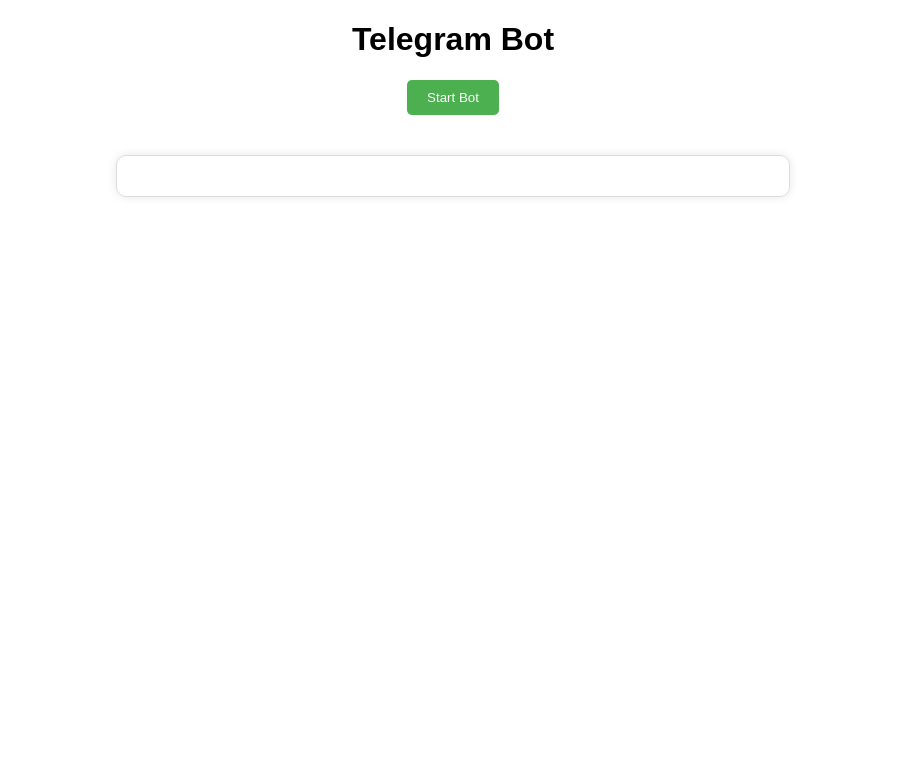
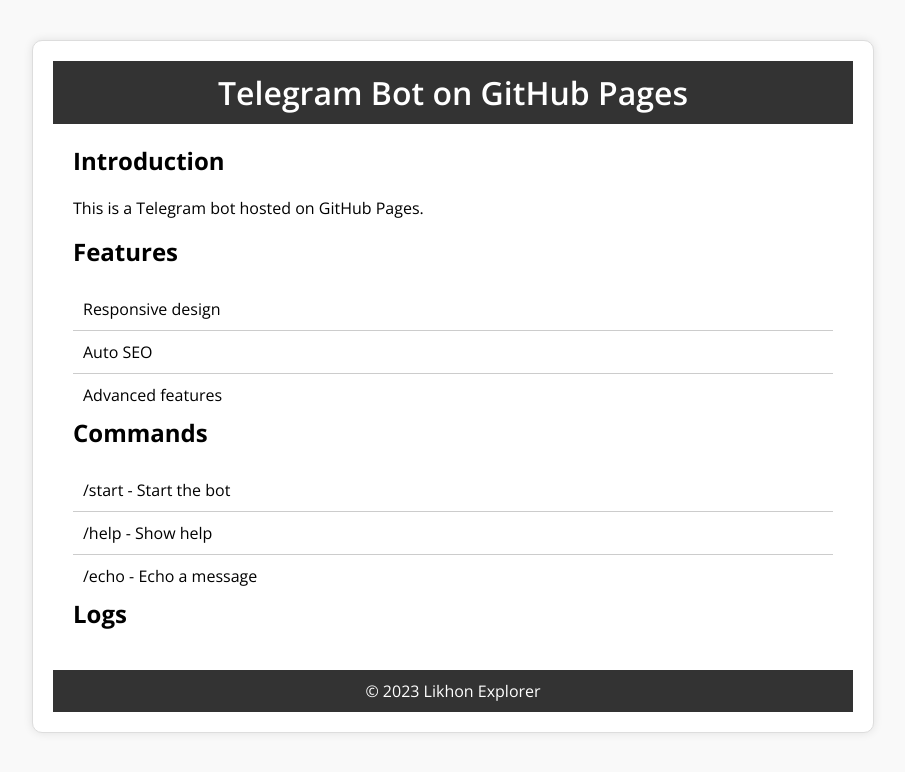
Before and after one commit to LikhonExplorer/telegram-bot-on-pages, a plain HTML site: page index.html in a window 1280 px wide. Shown: the whole page, without its empty margins (187-1092 px from the left). Drawn offline with nearby package versions, Linux system fonts and the light colour scheme; no server answers.

Commit message:
Update index.html

```diff
--- a/index.html
+++ b/index.html
@@ -3,61 +3,119 @@
 <head>
     <meta charset="UTF-8">
     <meta name="viewport" content="width=device-width, initial-scale=1.0">
-    <title>Telegram Bot</title>
+    <title>Telegram Bot on GitHub Pages</title>
+    <meta name="description" content="A Telegram bot hosted on GitHub Pages">
+    <meta name="keywords" content="Telegram bot, GitHub Pages, Likhon Explorer">
+    <meta name="author" content="Likhon Explorer">
+    <meta name="twitter:card" content="summary">
+    <meta name="twitter:title" content="Telegram Bot on GitHub Pages">
+    <meta name="twitter:description" content="A Telegram bot hosted on GitHub Pages">
+    <meta name="twitter:image" content="https://likhonexplorer.github.io/telegram-bot-on-pages/logo.png">
+    <link rel="icon" href="https://likhonexplorer.github.io/telegram-bot-on-pages/logo.png">
+    <link rel="stylesheet" href="https://fonts.googleapis.com/css?family=Open+Sans:300,400,600,700&display=swap">
     <style>
         body {
-            font-family: Arial, sans-serif;
-            text-align: center;
+            font-family: 'Open Sans', sans-serif;
+            margin: 0;
+            padding: 0;
+            background-color: #f9f9f9;
         }
-
-        #bot-container {
-            width: 50%;
+       .container {
+            max-width: 800px;
             margin: 40px auto;
             padding: 20px;
+            background-color: #fff;
             border: 1px solid #ddd;
             border-radius: 10px;
             box-shadow: 0 0 10px rgba(0, 0, 0, 0.1);
         }
-
-        #start-btn {
-            background-color: #4CAF50;
+       .header {
+            background-color: #333;
             color: #fff;
-            padding: 10px 20px;
-            border: none;
-            border-radius: 5px;
-            cursor: pointer;
+            padding: 10px;
+            text-align: center;
         }
-
-        #start-btn:hover {
-            background-color: #3e8e41;
+       .header h1 {
+            margin: 0;
+            font-weight: 600;
+        }
+       .content {
+            padding: 20px;
+        }
+       .content h2 {
+            margin-top: 0;
+        }
+       .content ul {
+            list-style: none;
+            padding: 0;
+            margin: 0;
+        }
+       .content li {
+            padding: 10px;
+            border-bottom: 1px solid #ccc;
+        }
+       .content li:last-child {
+            border-bottom: none;
+        }
+       .footer {
+            background-color: #333;
+            color: #fff;
+            padding: 10px;
+            text-align: center;
+            clear: both;
+        }
+        @media only screen and (max-width: 768px) {
+           .container {
+                margin: 20px auto;
+            }
+        }
+        @media only screen and (max-width: 480px) {
+           .container {
+                margin: 10px auto;
+            }
+           .header {
+                padding: 5px;
+            }
+           .content {
+                padding: 10px;
+            }
+           .footer {
+                padding: 5px;
+            }
         }
     </style>
 </head>
 <body>
-    <h1>Telegram Bot</h1>
-    <button id="start-btn">Start Bot</button>
-    <div id="bot-container"></div>
+    <div class="container">
+        <div class="header">
+            <h1>Telegram Bot on GitHub Pages</h1>
+        </div>
+        <div class="content">
+            <h2>Introduction</h2>
+            <p>This is a Telegram bot hosted on GitHub Pages.</p>
+            <h2>Features</h2>
+            <ul>
+                <li>Responsive design</li>
+                <li>Auto SEO</li>
+                <li>Advanced features</li>
+            </ul>
+            <h2>Commands</h2>
+            <ul>
+                <li>/start - Start the bot</li>
+                <li>/help - Show help</li>
+                <li>/echo - Echo a message</li>
+            </ul>
+            <h2>Logs</h2>
             <div id="logs"></div>
-
+        </div>
+        <div class="footer">
+            &copy; 2023 Likhon Explorer
+        </div>
+    </div>
     <script>
         const token = '7601570950:AAHQJwWLnWAUMAGJDjcktKrNFOKklETKgFI';
         const botUrl = `https://api.telegram.org/bot${token}/`;
-
-        const startBtn = document.getElementById('start-btn');
-        const botContainer = document.getElementById('bot-container');
         const logsDiv = document.getElementById('logs');
-
-        startBtn.addEventListener('click', startBot);
-
-        function startBot() {
-            fetch(`${botUrl}setWebhook?url=https://your-domain.com/webhook`)
-               .then(response => response.json())
-               .then(data => {
-                    console.log(data);
-                    botContainer.innerHTML = `Bot started!`;
-                })
-               .catch(error => console.error(error));
-        }
 
         // Define bot commands
         const commands = {
```
Lines whose indentation alone changed are shown as unchanged.
